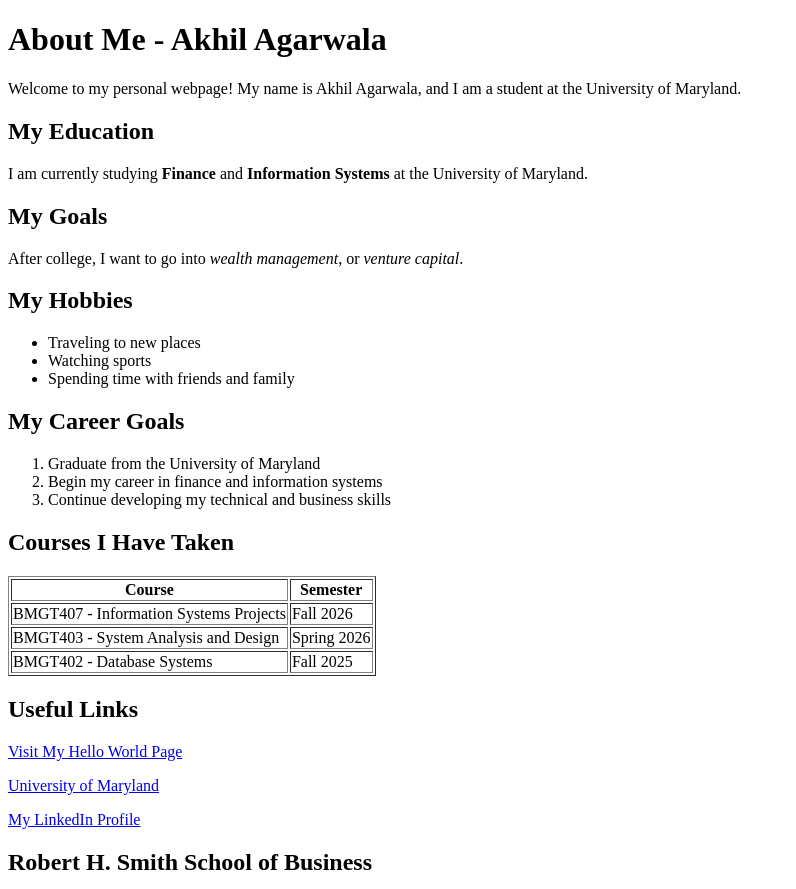
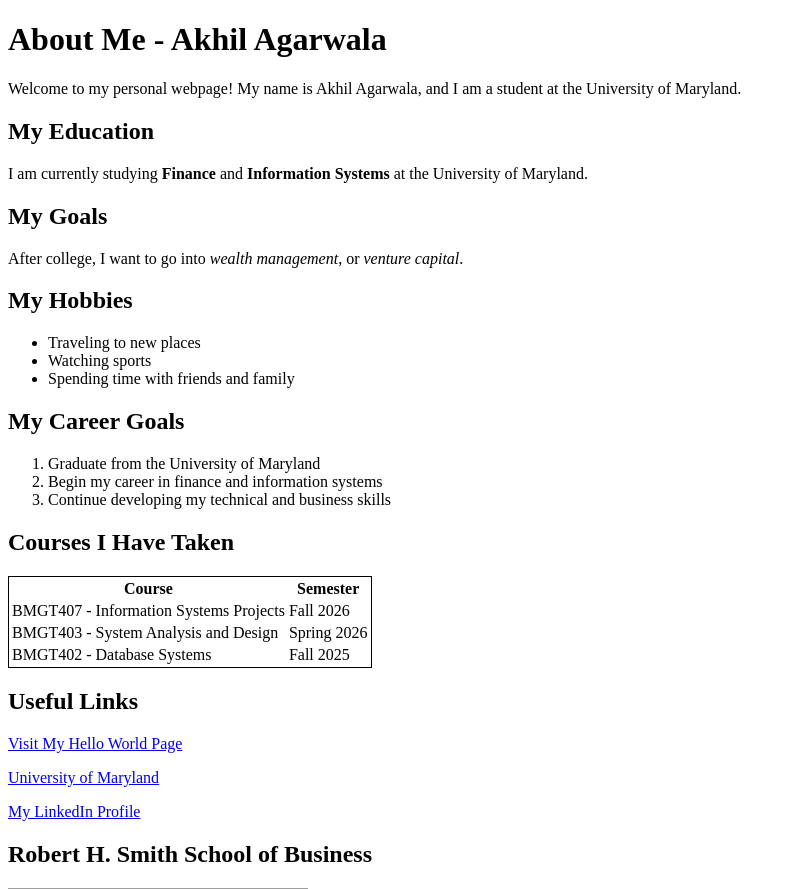
Before and after one commit to aagar1/helloWorld, a Flask app: page /about in a window 1280 px wide. Shown: the top 889 px of the page, without its empty margins (0-796 px from the left). Run offline with Flask 3, Linux system fonts and the light colour scheme; grey boxes are pictures that could not be loaded.

Commit message:
Fixed HTML table validation warning

```diff
--- a/templates/about.html
+++ b/templates/about.html
@@ -35,7 +35,7 @@
 </ol>
 <h2>Courses I Have Taken</h2>
 
-<table border="1">
+<table style="border: 1px solid black;">
     <tr>
         <th>Course</th>
         <th>Semester</th>
```
